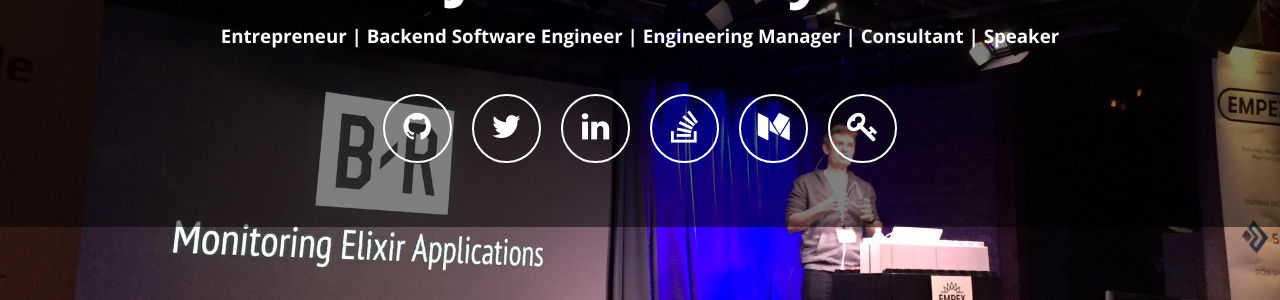
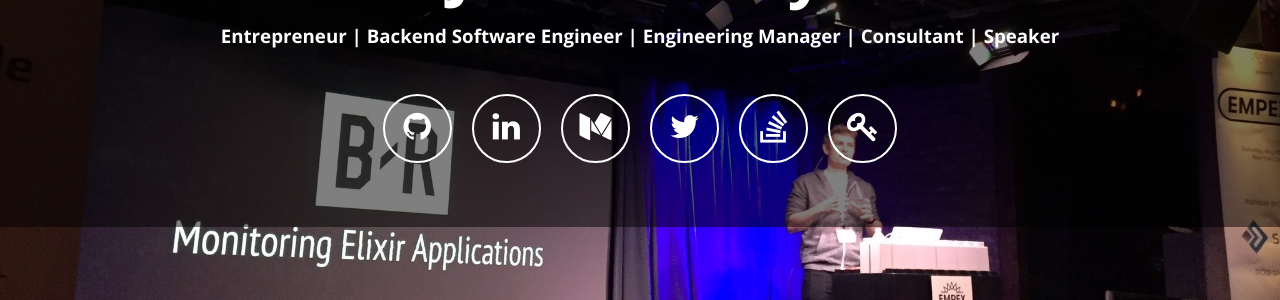
Before and after one commit to johnkelly/johnkelly.github.io, a Jekyll site: the page built from index.html, in a window 1280 px wide. Shown: the part 398-698 px from the top of the page. Built offline with Jekyll 4.4.1, drawn with Linux system fonts in a browser that asks for light colours; nearby versions of some CDN libraries.

Commit message:
Reorder icons

```diff
--- a/index.html
+++ b/index.html
@@ -47,16 +47,20 @@ permalink: /
                     <li><a class="fa fa-2x fa-vk" href="https://vk.com/{{ site.vk_username }}"><span class="description">ВКонтакте</span></a></li>
                     {% endif %}
 
+                    {% if site.linkedin_username %}
+                    <li><a class="fa fa-2x fa-linkedin" href="https://linkedin.com/in/{{ site.linkedin_username }}"><span class="description">LinkedIn</span></a></li>
+                    {% endif %}
+
+                    {% if site.medium_username %}
+                    <li><a class="fa fa-2x fa-medium" href="https://medium.com/@{{ site.medium_username }}"><span class="description">Medium</span></a></li>
+                    {% endif %}
+
                     {% if site.twitter_username %}
                     <li><a class="fa fa-2x fa-twitter" href="https://twitter.com/{{ site.twitter_username }}"><span class="description">Twitter</span></a></li>
                     {% endif %}
 
                     {% if site.google_plus_username %}
                     <li><a class="fa fa-2x fa-google-plus" href="https://plus.google.com/+{{ site.google_plus_username }}"><span class="description">Google +</span></a></li>
-                    {% endif %}
-
-                    {% if site.linkedin_username %}
-                    <li><a class="fa fa-2x fa-linkedin" href="https://linkedin.com/in/{{ site.linkedin_username }}"><span class="description">LinkedIn</span></a></li>
                     {% endif %}
 
                     {% if site.vine_username %}
@@ -91,10 +95,6 @@ permalink: /
                     <li><a class="fa fa-2x fa-reddit" href="https://reddit.com/user/{{ site.reddit_username }}"><span class="description">Reddit</span></a></li>
                     {% endif %}
 
-                    {% if site.medium_username %}
-                    <li><a class="fa fa-2x fa-medium" href="https://medium.com/@{{ site.medium_username }}"><span class="description">Medium</span></a></li>
-                    {% endif %}
-
                     {% if site.tumblr_username %}
                     <li><a class="fa fa-2x fa-tumblr" href="https://{{ site.tumblr_username }}.tumblr.com/"><span class="description">Tumblr</span></a></li>
                     {% endif %}
```
